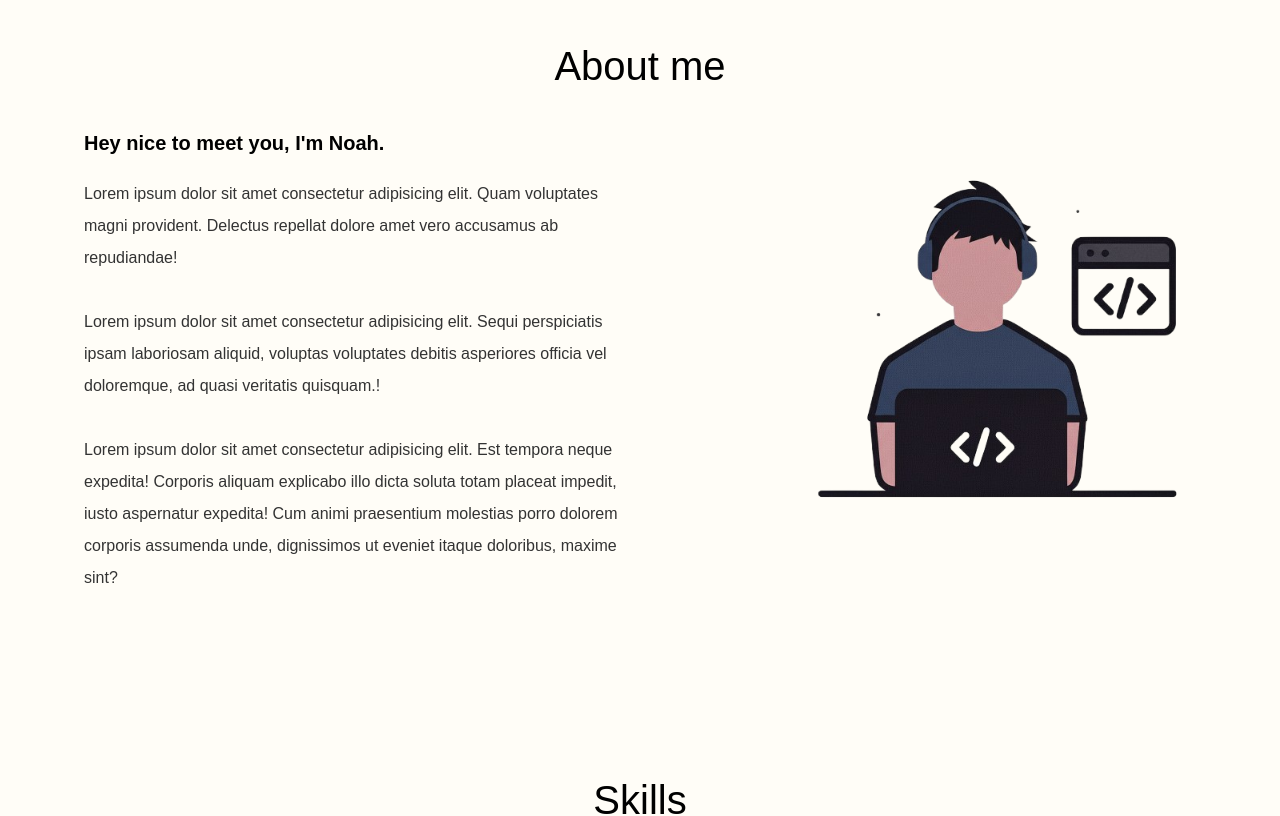
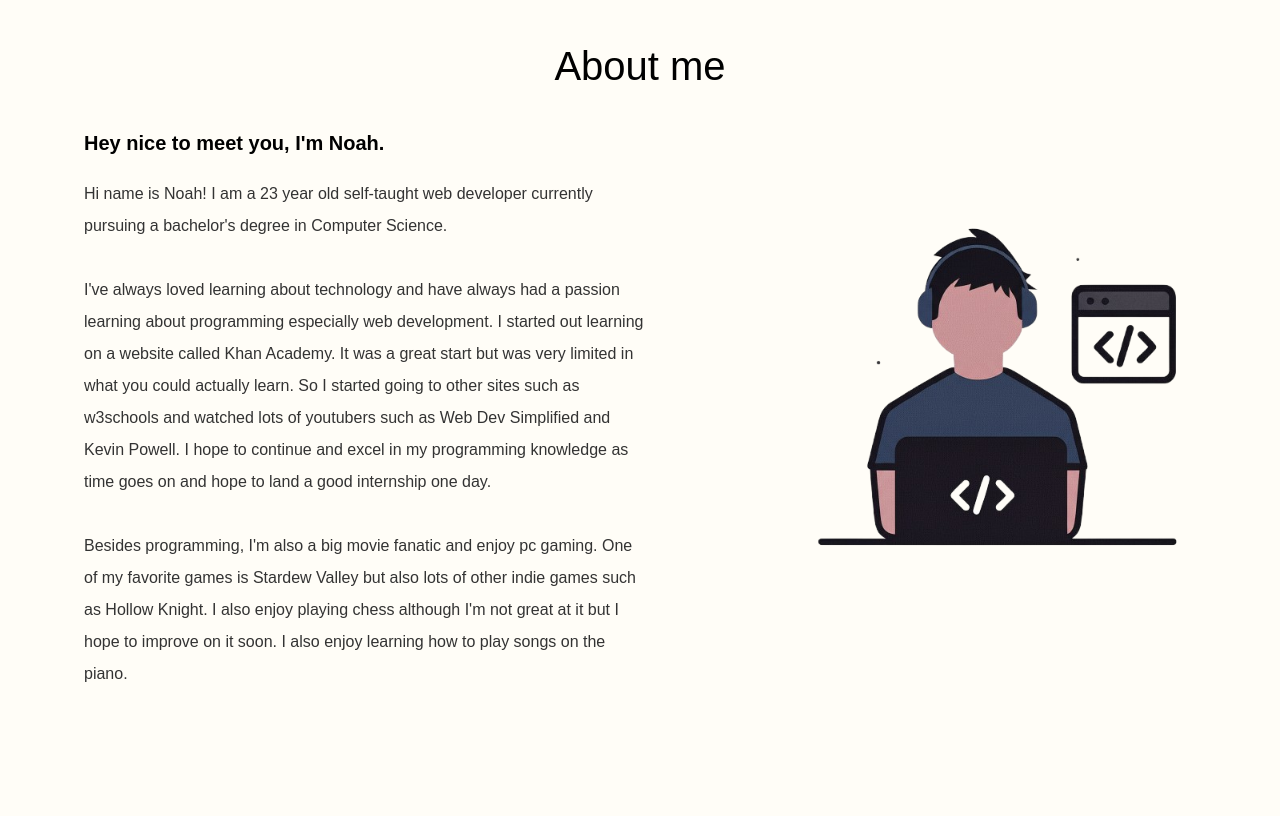
Before and after one commit to MinecraftXPert/Portfolio-Website, a React (Vite) app: page / in a window 1280 px wide. Shown: the part 720-1536 px from the top of the page. Built offline with nearby package versions, Linux system fonts and the light colour scheme; a web font is replaced by a local one.

Commit message:
add some animations

```diff
--- a/package.json
+++ b/package.json
@@ -12,6 +12,7 @@
   "dependencies": {
     "@tailwindcss/postcss": "^4.1.6",
     "@tailwindcss/vite": "^4.1.6",
+    "motion": "^12.23.24",
     "particlesjs": "^2.2.3",
     "react": "^19.1.0",
     "react-dom": "^19.1.0"
--- a/src/Components/About.jsx
+++ b/src/Components/About.jsx
@@ -1,3 +1,5 @@
+import { motion } from "motion/react";
+
 export default function About() {
   return (
     <section id="about">
@@ -5,20 +7,44 @@ export default function About() {
         <h1 className="text-[40px]">About me</h1>
       </div>
       <div className="max-w-[1300px] m-auto flex flex-col items-center md:flex-row md:justify-around p-8 gap-12">
-        <div className="flex flex-col w-full md:w-[35rem] gap-5">
+        <motion.div
+          className="flex flex-col w-full md:w-[35rem] gap-5"
+          initial={{ opacity: 0, transform: "translate(-50px, 0)" }}
+          whileInView={{ opacity: 1, transform: "translate(0, 0)" }}
+          transition={{ duration: 0.5 }}
+        >
           <h1 className="text-[20px] text-center md:text-left font-bold">
             Hey nice to meet you, I'm Noah.
           </h1>
           <p className="text-[16px]/8 text-center md:text-left text-[#333333]">
-            Lorem ipsum dolor sit amet consectetur adipisicing elit. Quam voluptates magni provident. Delectus repellat dolore amet vero accusamus ab repudiandae! <br />
-            <br />Lorem ipsum dolor sit amet consectetur adipisicing elit. Sequi perspiciatis ipsam laboriosam aliquid, voluptas voluptates debitis asperiores officia vel doloremque, ad quasi veritatis quisquam.! <br />
+            Hi name is Noah! I am a 23 year old self-taught web developer
+            currently pursuing a bachelor's degree in Computer Science.
             <br />
-            Lorem ipsum dolor sit amet consectetur adipisicing elit. Est tempora neque expedita! Corporis aliquam explicabo illo dicta soluta totam placeat impedit, iusto aspernatur expedita! Cum animi praesentium molestias porro dolorem corporis assumenda unde, dignissimos ut eveniet itaque doloribus, maxime sint?
+            <br />
+            I've always loved learning about technology and have always had a
+            passion learning about programming especially web development. I
+            started out learning on a website called Khan Academy. It was a
+            great start but was very limited in what you could actually learn.
+            So I started going to other sites such as w3schools and watched lots
+            of youtubers such as Web Dev Simplified and Kevin Powell. I hope to
+            continue and excel in my programming knowledge as time goes on and
+            hope to land a good internship one day.
+            <br />
+            <br />
+            Besides programming, I'm also a big movie fanatic and enjoy pc
+            gaming. One of my favorite games is Stardew Valley but also lots of
+            other indie games such as Hollow Knight. I also enjoy playing chess
+            although I'm not great at it but I hope to improve on it soon. I
+            also enjoy learning how to play songs on the piano.
           </p>
-        </div>
-        <div>
-          <img src="imgs/coding.png" alt="" width="400px"/>
-        </div>
+        </motion.div>
+        <motion.div
+          initial={{ opacity: 0, transform: "translate(50px, 0)" }}
+          whileInView={{ opacity: 1, transform: "translate(0, 0)" }}
+          transition={{ duration: 0.5 }}
+        >
+          <img src="imgs/coding.png" alt="" width="400px" />
+        </motion.div>
       </div>
     </section>
   );
--- a/src/Components/Hero.jsx
+++ b/src/Components/Hero.jsx
@@ -1,8 +1,18 @@
+import { motion } from "motion/react";
+
 export default function Hero() {
   return (
-    <div className="flex flex-col justify-center items-center gap-10 mt-20 md:flex-row md:justify-around md:m-[4rem]">
+    <motion.div
+      className="flex flex-col justify-center items-center gap-10 mt-20 md:flex-row md:justify-around md:m-[4rem]"
+      initial={{ opacity: 0, transform: 'translate(0, -50px)'}}
+      whileInView={{ opacity: 1, transform: 'translate(0, 0)'}}
+      transition={{ duration: 1.0 }}
+    >
       <div className="flex flex-col items-center md:items-start">
-        <h1 id="home" className="text-[48px] text-center md:text-left md:text-[56px]">
+        <h1
+          id="home"
+          className="text-[48px] text-center md:text-left md:text-[56px]"
+        >
           Welcome to
           <br />
           my portfolio
@@ -14,14 +24,17 @@ export default function Hero() {
           <br />
           to become a full-stack developer.
         </h3>
-        <a href="#projects" className="bg-[#1a73e8] hover:bg-[#1a4ee8] text-white p-3 rounded-xl cursor-pointer transition-colors">
+        <a
+          href="#projects"
+          className="bg-[#1a73e8] hover:bg-[#1a4ee8] text-white p-3 rounded-xl cursor-pointer transition-colors"
+        >
           Explore Projects
         </a>
       </div>
       <div>
         <img className="w-[400px]" src="imgs/coding.png" alt="" />
       </div>
-    </div>
+    </motion.div>
   );
 }
 
--- a/src/Components/Project.jsx
+++ b/src/Components/Project.jsx
@@ -1,6 +1,6 @@
 export default function Project({ project }) {
   return (
-    <div className="flex flex-col items-center md:items-start w-[400px] p-5 rounded-2xl shadow-lg h-full relative mb-5">
+    <div className="flex flex-col items-center md:items-start w-[400px] p-5 rounded-2xl shadow-lg h-full relative mb-5 duration-200 ease-in hover:translate-y-[-3px] hover:shadow-gray-400">
       <img
         className="rounded-xl mb-[1.5rem] h-[150px] w-full bg-center"
         src={project.img}
```
Also changed, not shown: 1 other file (tests, documents, lock files or other folders).
